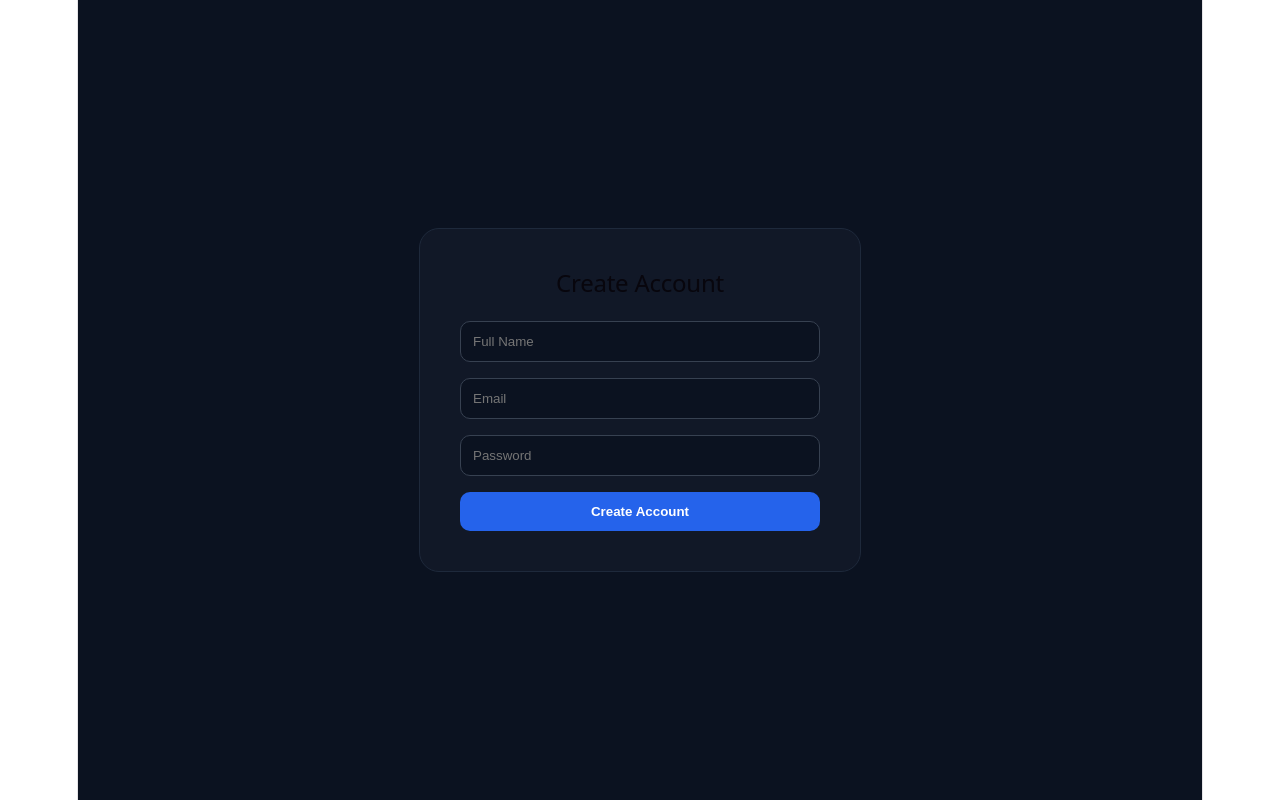
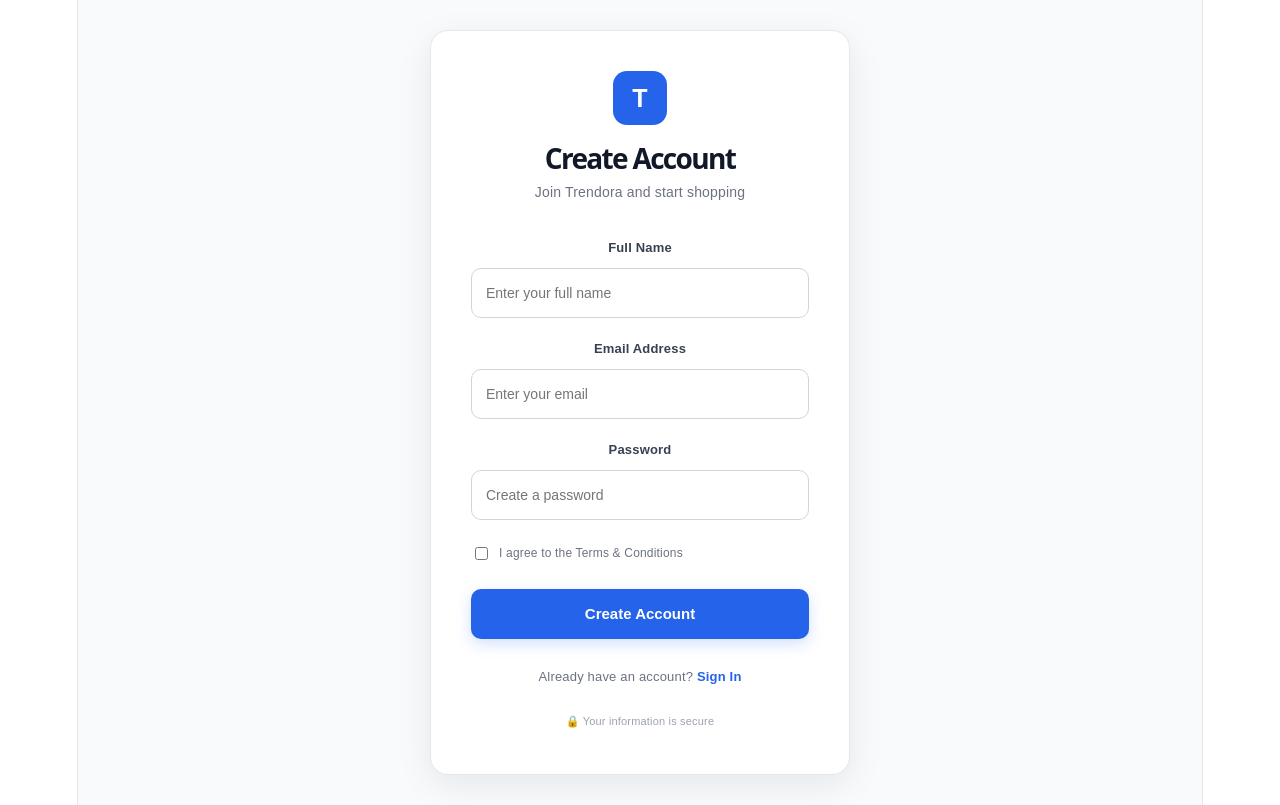
Before and after one commit to Priti2008/Trendora_e_commerce_website, a React app in the folder frontend/: page /register in a window 1280 px wide. Built offline with nearby package versions, Linux system fonts and the light colour scheme; the HTML template or start-up script is replaced by a standard one.

Commit message:
Fix registration redirect and remove

```diff
--- a/frontend/src/pages/Register.jsx
+++ b/frontend/src/pages/Register.jsx
@@ -1,6 +1,9 @@
 import { useState } from "react";
+import { Link, useNavigate } from "react-router-dom";
 
 export default function Register() {
+  const navigate = useNavigate();
+
   const [form, setForm] = useState({
     name: "",
     email: "",
@@ -8,19 +11,36 @@ export default function Register() {
   });
 
   const [loading, setLoading] = useState(false);
+  const [error, setError] = useState("");
+
+  const handleChange = (e) => {
+    setForm({
+      ...form,
+      [e.target.name]: e.target.value,
+    });
+
+    setError("");
+  };
 
   const handleSubmit = async (e) => {
     e.preventDefault();
 
     if (!form.name || !form.email || !form.password) {
-      alert("Please fill in all fields");
+      setError("Please fill in all fields.");
+      return;
+    }
+
+    if (form.password.length < 6) {
+      setError("Password must be at least 6 characters.");
       return;
     }
 
     try {
       setLoading(true);
+      setError("");
 
-        const res = await fetch("http://localhost:5000/api/users/register", {        method: "POST",
+      const res = await fetch("http://localhost:5000/api/register", {
+        method: "POST",
         headers: {
           "Content-Type": "application/json",
         },
@@ -30,113 +50,236 @@ export default function Register() {
       const data = await res.json();
 
       if (data.success) {
-        // Save the registered user
         localStorage.setItem("user", JSON.stringify(data.user));
 
-        // Save JWT token for authentication
         if (data.token) {
           localStorage.setItem("token", data.token);
         }
 
-        // Redirect to home page
-        window.location.href = "/";
+        navigate("/", { replace: true });
       } else {
-        alert(data.message || "Registration failed");
+        setError(data.message || "Registration failed.");
       }
     } catch (error) {
       console.error("Registration error:", error);
-      alert("Unable to connect to the server. Please try again.");
+      setError("Unable to connect to server.");
     } finally {
       setLoading(false);
     }
   };
 
   return (
-    <div style={container}>
+    <div style={page}>
       <div style={card}>
-        <h2 style={title}>Create Account</h2>
+        <div style={logo}>T</div>
+
+        <h1 style={title}>Create Account</h1>
+
+        <p style={subtitle}>
+          Join Trendora and start shopping
+        </p>
+
+        {error && (
+          <div style={errorBox}>
+            {error}
+          </div>
+        )}
 
         <form onSubmit={handleSubmit}>
+          <label style={label}>Full Name</label>
+
           <input
             type="text"
-            placeholder="Full Name"
+            name="name"
+            placeholder="Enter your full name"
             value={form.name}
-            onChange={(e) =>
-              setForm({ ...form, name: e.target.value })
-            }
+            onChange={handleChange}
             style={input}
+            autoComplete="name"
           />
+
+          <label style={label}>Email Address</label>
 
           <input
             type="email"
-            placeholder="Email"
+            name="email"
+            placeholder="Enter your email"
             value={form.email}
-            onChange={(e) =>
-              setForm({ ...form, email: e.target.value })
-            }
+            onChange={handleChange}
             style={input}
+            autoComplete="email"
           />
+
+          <label style={label}>Password</label>
 
           <input
             type="password"
-            placeholder="Password"
+            name="password"
+            placeholder="Create a password"
             value={form.password}
-            onChange={(e) =>
-              setForm({ ...form, password: e.target.value })
-            }
+            onChange={handleChange}
             style={input}
+            autoComplete="new-password"
           />
 
-          <button type="submit" disabled={loading} style={button}>
+          <label style={terms}>
+            <input type="checkbox" required />
+            <span>I agree to the Terms & Conditions</span>
+          </label>
+
+          <button
+            type="submit"
+            disabled={loading}
+            style={{
+              ...button,
+              opacity: loading ? 0.7 : 1,
+              cursor: loading ? "not-allowed" : "pointer",
+            }}
+          >
             {loading ? "Creating Account..." : "Create Account"}
           </button>
         </form>
+
+        <p style={loginText}>
+          Already have an account?{" "}
+          <Link to="/login" style={loginLink}>
+            Sign In
+          </Link>
+        </p>
+
+        <div style={security}>
+          🔒 Your information is secure
+        </div>
       </div>
     </div>
   );
 }
 
-const container = {
+const page = {
   minHeight: "100vh",
-  background: "#0b1220",
+  width: "100%",
   display: "flex",
   alignItems: "center",
   justifyContent: "center",
-  color: "white",
-  fontFamily: "Arial",
+  padding: "30px 20px",
+  boxSizing: "border-box",
+  background: "#f8fafc",
+  fontFamily: "Arial, sans-serif",
 };
 
 const card = {
-  background: "#111827",
+  width: "100%",
+  maxWidth: "420px",
+  background: "#ffffff",
   padding: "40px",
-  borderRadius: "20px",
-  width: "360px",
-  border: "1px solid #1e293b",
+  boxSizing: "border-box",
+  borderRadius: "18px",
+  border: "1px solid #e5e7eb",
+  boxShadow: "0 10px 35px rgba(15, 23, 42, 0.08)",
+};
+
+const logo = {
+  width: "54px",
+  height: "54px",
+  margin: "0 auto 20px",
+  display: "flex",
+  alignItems: "center",
+  justifyContent: "center",
+  borderRadius: "14px",
+  background: "#2563eb",
+  color: "#ffffff",
+  fontSize: "25px",
+  fontWeight: "800",
 };
 
 const title = {
-  marginBottom: "24px",
+  margin: "0",
   textAlign: "center",
+  color: "#111827",
+  fontSize: "28px",
+  fontWeight: "800",
+};
+
+const subtitle = {
+  marginTop: "8px",
+  marginBottom: "30px",
+  textAlign: "center",
+  color: "#6b7280",
+  fontSize: "14px",
+};
+
+const errorBox = {
+  marginBottom: "20px",
+  padding: "11px",
+  borderRadius: "9px",
+  background: "#fef2f2",
+  border: "1px solid #fecaca",
+  color: "#dc2626",
+  textAlign: "center",
+  fontSize: "13px",
+};
+
+const label = {
+  display: "block",
+  marginBottom: "7px",
+  color: "#374151",
+  fontSize: "13px",
+  fontWeight: "600",
 };
 
 const input = {
   width: "100%",
-  padding: "12px",
-  marginBottom: "16px",
+  height: "50px",
+  padding: "0 14px",
+  marginBottom: "18px",
+  boxSizing: "border-box",
+  border: "1px solid #d1d5db",
   borderRadius: "10px",
-  border: "1px solid #374151",
-  background: "#0b1220",
-  color: "white",
-  boxSizing: "border-box",
+  outline: "none",
+  background: "#ffffff",
+  color: "#111827",
+  fontSize: "14px",
+};
+
+const terms = {
+  display: "flex",
+  alignItems: "center",
+  gap: "8px",
+  marginTop: "2px",
+  marginBottom: "22px",
+  color: "#6b7280",
+  fontSize: "12px",
+  cursor: "pointer",
 };
 
 const button = {
   width: "100%",
+  height: "50px",
+  border: "none",
+  borderRadius: "10px",
   background: "#2563eb",
-  color: "white",
-  border: "none",
-  padding: "12px",
-  borderRadius: "10px",
-  fontWeight: "bold",
-  cursor: "pointer",
+  color: "#ffffff",
+  fontSize: "15px",
+  fontWeight: "700",
+  boxShadow: "0 5px 15px rgba(37, 99, 235, 0.20)",
 };
+
+const loginText = {
+  marginTop: "25px",
+  textAlign: "center",
+  color: "#6b7280",
+  fontSize: "13px",
+};
+
+const loginLink = {
+  color: "#2563eb",
+  fontWeight: "700",
+  textDecoration: "none",
+};
+
+const security = {
+  marginTop: "18px",
+  textAlign: "center",
+  color: "#9ca3af",
+  fontSize: "11px",
+};
```
